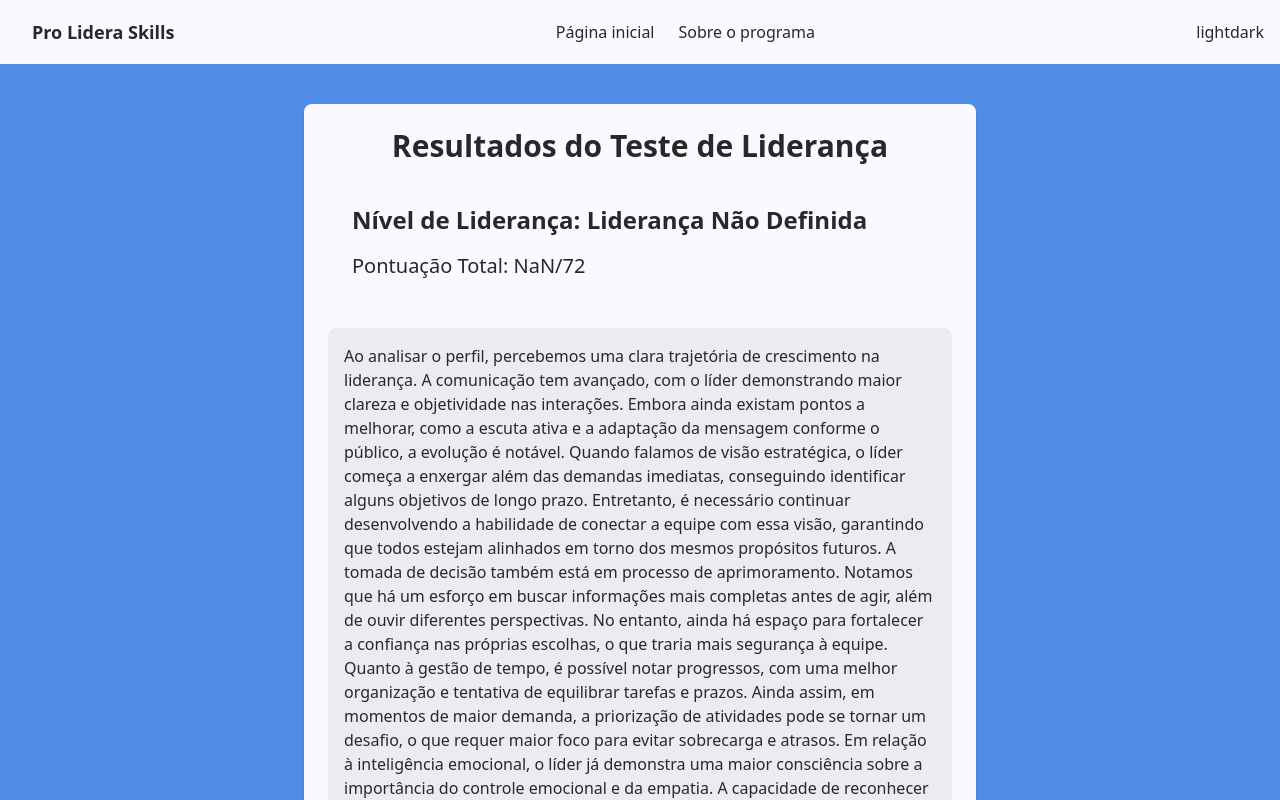
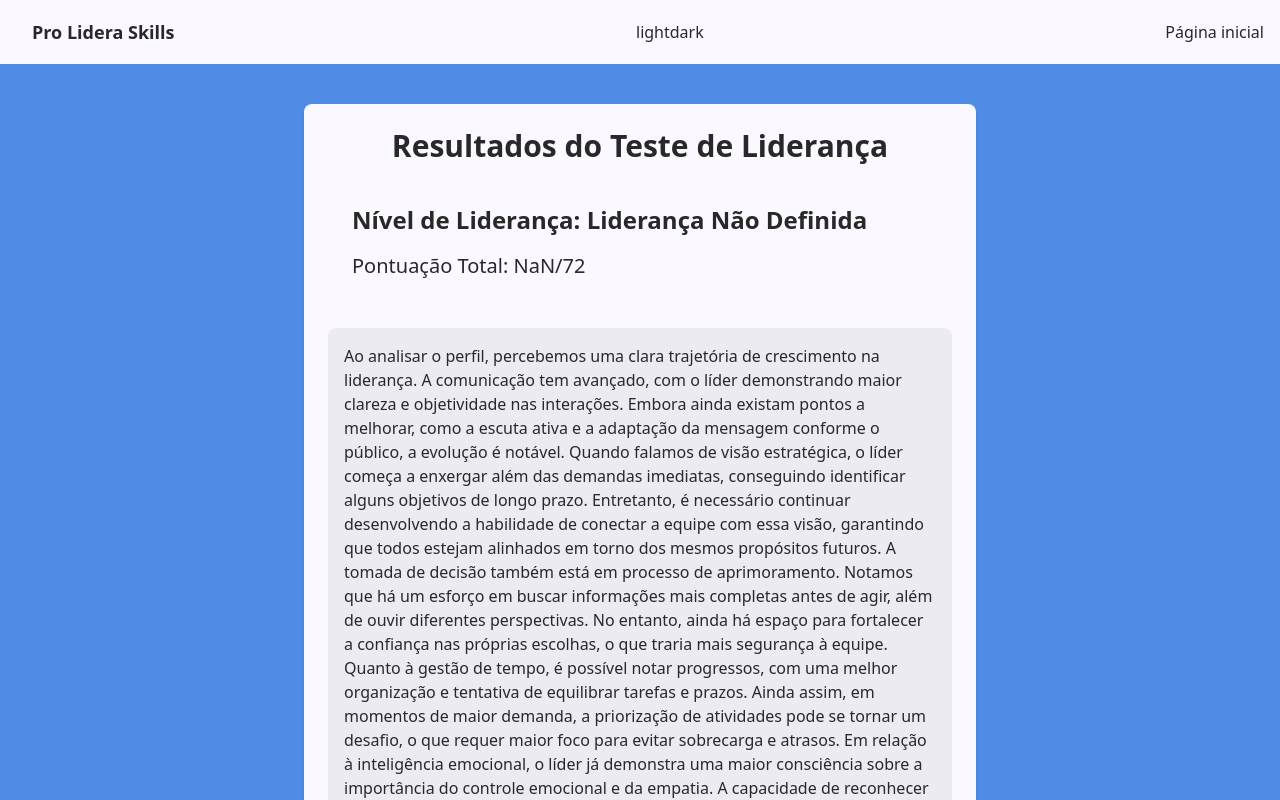
Before and after one commit to softexrecifepe/PI-PRO-LIDERA-TURMA-09-EQUIPE-02, a Next.js app: page /pages/results in a window 1280 px wide. Shown: the top 800 px of the page. Built offline with nearby package versions, Linux system fonts and the light colour scheme.

Commit message:
fix button gradient and header content

```diff
--- a/src/app/components/button.tsx
+++ b/src/app/components/button.tsx
@@ -7,7 +7,7 @@ export function Button({ buttonText, href, onClick, disabled = false, type }: {b
             disabled={disabled}
             type={type}
             onClick={onClick}  // Associa a função onClick ao botão
-            className={`rounded-xl bg-gradient-to-r from-button-orange to-button-green px-1 py-2 font-semibold shadow-md`}
+            className={`rounded-xl bg-gradient-to-r from-button-orange to-button-green dark:bg-gradient-to-r dark:from-button-oranged dark:to-button-greend px-1 py-2 font-semibold shadow-md`}
         >
             {href ? (
                 <Link href={href} className='w-full h-full rounded-lg px-4 py-1 bg-box dark:bg-boxd transition ease-in-out delay-75 hover:bg-slate-200 dark:hover:bg-slate-900 duration-300'>
--- a/src/app/components/header.tsx
+++ b/src/app/components/header.tsx
@@ -8,15 +8,12 @@ export function Header() {
             <div className="flex items-center">
                 <Link href="/" className="ml-4 font-semibold text-lg titulo-principal hover:text-blue-500 transition-colors duration-200">Pro Lidera Skills</Link>
             </div>
+            <ButtonTheme/>
             <nav className="flex items-center space-x-6">
                 <Link href="/" aria-label="Página inicial" className="text-base hover:text-blue-500 transition-colors duration-200">
                     Página inicial
                 </Link>
-                <Link href="/sobre" aria-label="Sobre o programa" className="text-base hover:text-blue-500 transition-colors duration-200">
-                    Sobre o programa
-                </Link>
             </nav>
-            <ButtonTheme/>
         </header>
     );
 }
--- a/src/app/layout.tsx
+++ b/src/app/layout.tsx
@@ -44,7 +44,9 @@ export default function RootLayout({
       <body className={`${nunito.variable} ${roboto.variable} antialiased`}>
         <ThemeProvider
         attribute="class"
-        defaultTheme="light">
+        defaultTheme="system"
+        enableSystem
+        disableTransitionOnChange>
           <Header />
           {children}
           <Footer />
--- a/tailwind.config.ts
+++ b/tailwind.config.ts
@@ -17,7 +17,9 @@ const config: Config = {
         'question': '#edebf2',
         'questiond': '#242323',
         'button-green': '#33F54A',
-        'button-orange': '#ED7447'
+        'button-orange': '#ED7447',
+        'button-greend': '#27cc3a',
+        'button-oranged': '#db683d'
       },
     },
   },
```
